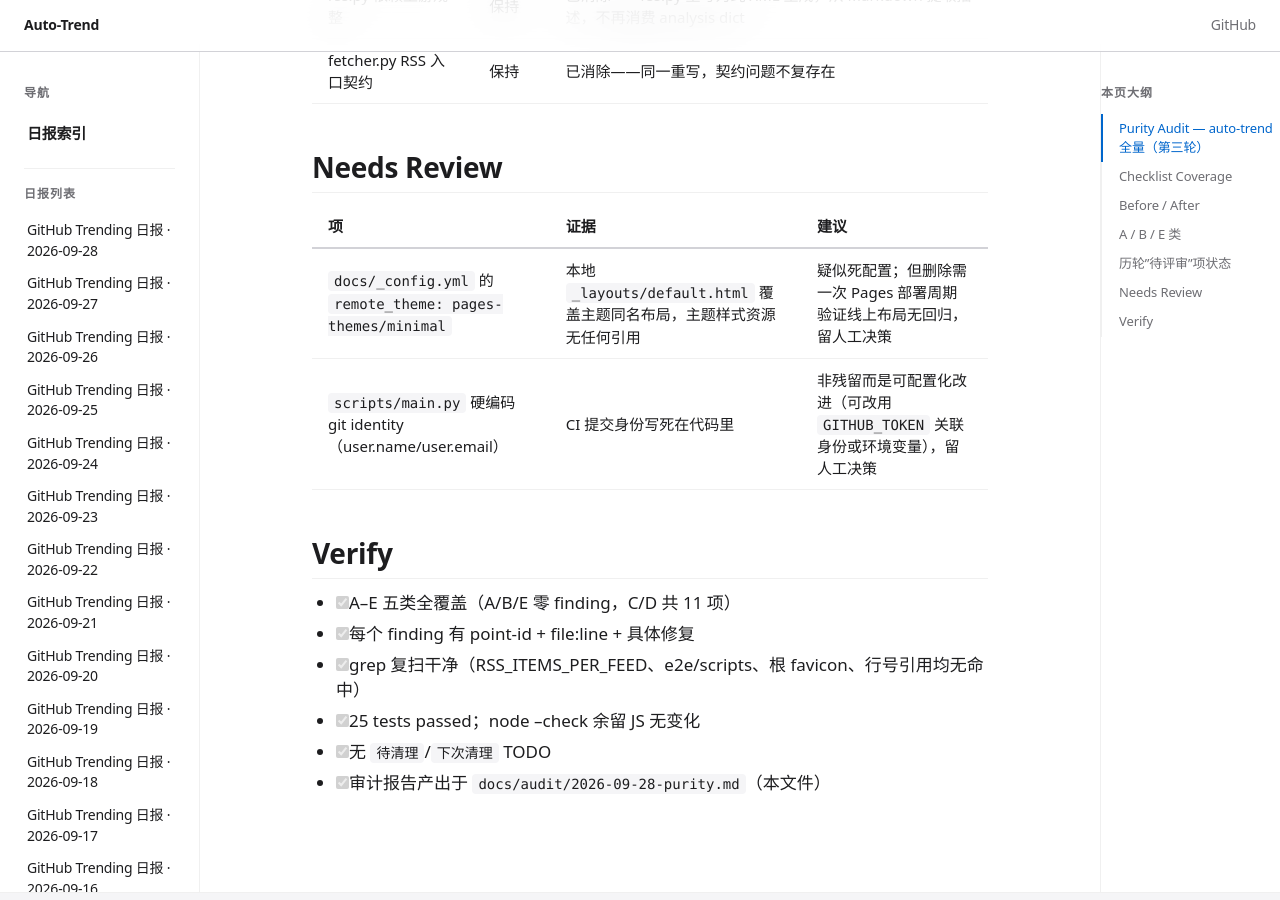
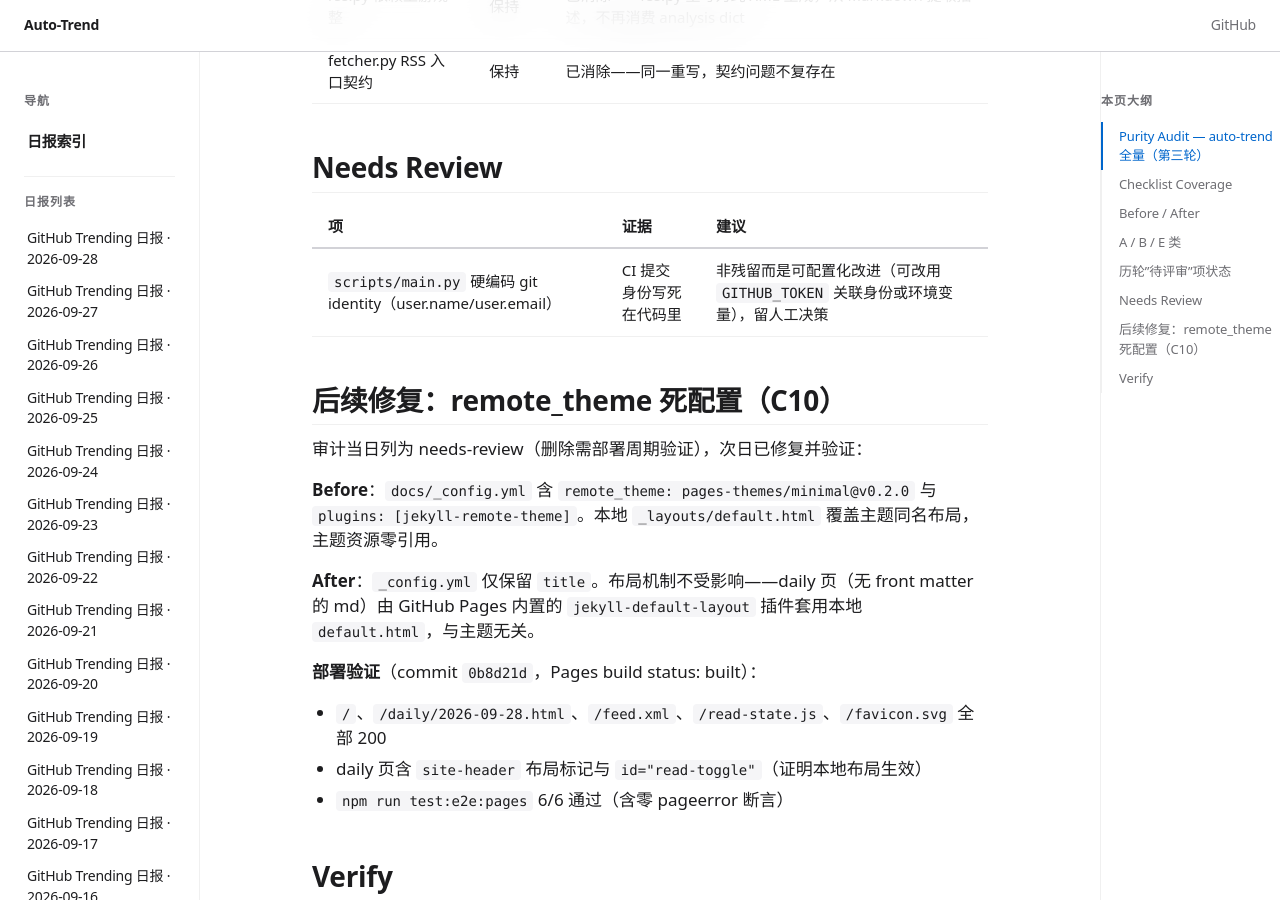
Before and after one commit to int2t05/auto-trend, a Jekyll site: the page built from docs/audit/2026-09-28-purity.md, in a window 1280 px wide and 900 px high, scrolled down 2436 px. Built offline with Jekyll 4.4.1, drawn with Linux system fonts in a browser that asks for light colours; our own code applies the rules of GitHub Pages for plain Markdown files.

Commit message:
docs: 审计报告记录 remote_theme 移除与部署验证结果
Co-Authored-By: Claude Opus 4.6 <noreply@anthropic.com>

```diff
--- a/docs/audit/2026-09-28-purity.md
+++ b/docs/audit/2026-09-28-purity.md
@@ -49,8 +49,20 @@ grep 扫描无 finding：
 
 | 项 | 证据 | 建议 |
 |---|---|---|
-| `docs/_config.yml` 的 `remote_theme: pages-themes/minimal` | 本地 `_layouts/default.html` 覆盖主题同名布局，主题样式资源无任何引用 | 疑似死配置；但删除需一次 Pages 部署周期验证线上布局无回归，留人工决策 |
 | `scripts/main.py` 硬编码 git identity（user.name/user.email） | CI 提交身份写死在代码里 | 非残留而是可配置化改进（可改用 `GITHUB_TOKEN` 关联身份或环境变量），留人工决策 |
+
+## 后续修复：remote_theme 死配置（C10）
+
+审计当日列为 needs-review（删除需部署周期验证），次日已修复并验证：
+
+**Before**：`docs/_config.yml` 含 `remote_theme: pages-themes/minimal@v0.2.0` 与 `plugins: [jekyll-remote-theme]`。本地 `_layouts/default.html` 覆盖主题同名布局，主题资源零引用。
+
+**After**：`_config.yml` 仅保留 `title`。布局机制不受影响——daily 页（无 front matter 的 md）由 GitHub Pages 内置的 `jekyll-default-layout` 插件套用本地 `default.html`，与主题无关。
+
+**部署验证**（commit `0b8d21d`，Pages build status: built）：
+- `/`、`/daily/2026-09-28.html`、`/feed.xml`、`/read-state.js`、`/favicon.svg` 全部 200
+- daily 页含 `site-header` 布局标记与 `id="read-toggle"`（证明本地布局生效）
+- `npm run test:e2e:pages` 6/6 通过（含零 pageerror 断言）
 
 ## Verify
 
```
